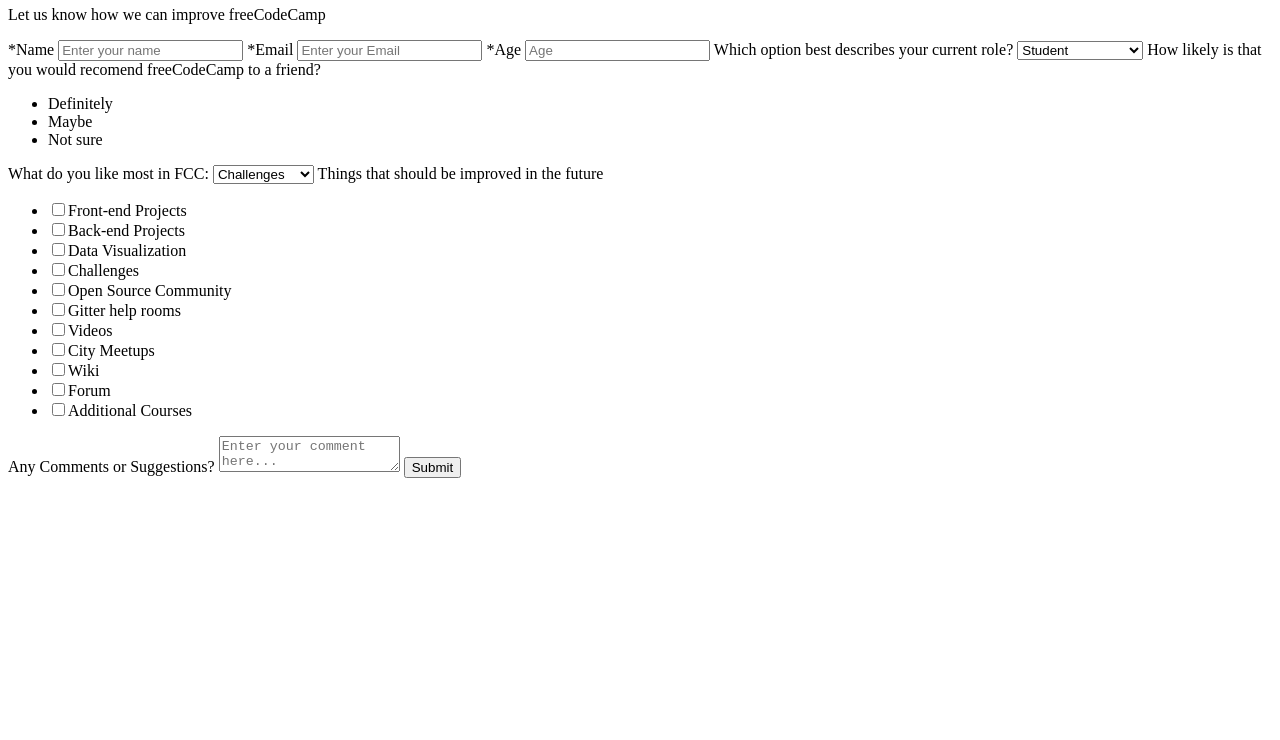
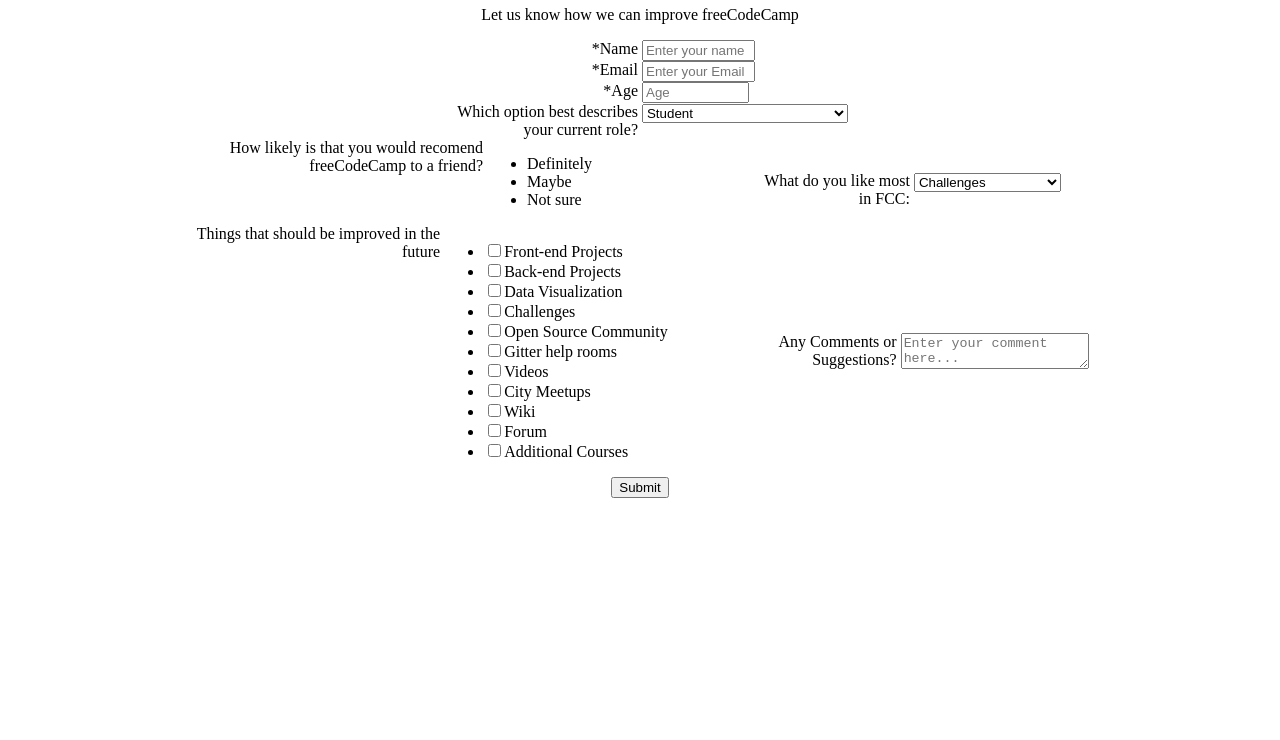
Before and after one commit to dvignoles/free-code-camp, a plain HTML site: page survey/index.html in a window 1280 px wide. Shown: the part 60-800 px from the top of the page. Drawn offline with Linux system fonts and the light colour scheme.

Commit message:
add alignment css

```diff
--- a/survey/index.html
+++ b/survey/index.html
@@ -1,43 +1,108 @@
+<style>
+    body {
+        text-align: center;
+    }
+
+    .row {
+        display: inline-block;
+    }
+
+    .labels {
+        display: inline-block;
+        text-align: right;
+        vertical-align: top;
+        width: 48%;
+    }
+
+    .rightSide {
+        display: inline-block;
+        vertical-align: middle;
+        text-align: left;
+        width: 48%;
+    }
+
+    .checkBox,
+    .radio {}
+
+    #submit {}
+</style>
+
+<body>
     <h1>Survey Form</h1>
-
     <div>
         <p>Let us know how we can improve freeCodeCamp</p>
 
         <form>
-        <label>*Name</label>
-        <input type="text" placeholder="Enter your name">
+            <div class="row">
 
-        <label>*Email</label>
-        <input type="text" placeholder="Enter your Email">
+                <label class="labels">*Name</label>
+                <input type="text" placeholder="Enter your name" class=rightSide>
+            </div>
 
-        <label>*Age</label>
-        <input type="text" placeholder="Age">
+            <br>
 
-        <label>Which option best describes your current role?</label>
-        <select>
+            <div class="row">
+                    <label class="labels">*Email</label>
+                    <input type="text" placeholder="Enter your Email" class=rightSide>
+            </div>
+
+
+            <br>
+
+            <div class="row">
+                    <label class="labels">*Age</label>
+                    <input type="text" placeholder="Age" class=rightSide>
+            </div>
+
+
+            <br>
+
+            <div class="row">
+                    <label class="labels">Which option best describes your current role?</label>
+                    <select class=rightSide>
                         <option value="student">Student</option>
                         <option value="job">Full Time Job</option>
                         <option value="learner">Full Time Learner</option>
                         <option value="preferNo">Prefer not to say</option>
                         <option value="other">Other</option>
                     </select>
+            </div>
 
-        <label>How likely is that you would recomend freeCodeCamp to a friend?</label>
+
+            <br>
+
+            <div class="row">
+                <label class="labels">How likely is that you would recomend freeCodeCamp to a friend?</label>
+                <div class="rightSide">
                     <ul>
                         <li>Definitely</li>
                         <li>Maybe</li>
                         <li>Not sure</li>
                     </ul>
+                </div>
 
-        <label>What do you like most in FCC:</label>
-        <select>
+            </div>
+
+
+            <div class="row">
+                    <label class="labels">What do you like most in FCC:</label>
+                    <select class=rightSide>
                         <option value="challenges">Challenges</option>
                         <option value="projects">Projects</option>
                         <option value="community">Community</option>
                         <option value="opensource">Open Source</option>
                     </select>
 
-        <label>Things that should be improved in the future</label>
+            </div>
+
+
+            <br>
+
+            <div class="row">
+
+                <label class="labels">Things that should be improved in the future</label>
+
+                <div class="rightSide">
                     <ul>
                         <li><input type="checkbox">Front-end Projects</li>
                         <li><input type="checkbox">Back-end Projects</li>
@@ -51,9 +116,20 @@
                         <li><input type="checkbox">Forum</li>
                         <li><input type="checkbox">Additional Courses</li>
                     </ul>
-        <label>Any Comments or Suggestions?</label>
-        <textarea placeholder="Enter your comment here..."></textarea>
+                </div>
 
-        <button>Submit</button>
+            </div>
+
+            <div class="row">
+
+                <label class="labels">Any Comments or Suggestions?</label>
+                <textarea placeholder="Enter your comment here..." class="rightSide"></textarea>
+
+            </div>
+
+            <br>
+
+            <button id="submit">Submit</button>
         </form>
     </div>
+</body>
```
Lines whose indentation alone changed are shown as unchanged.
